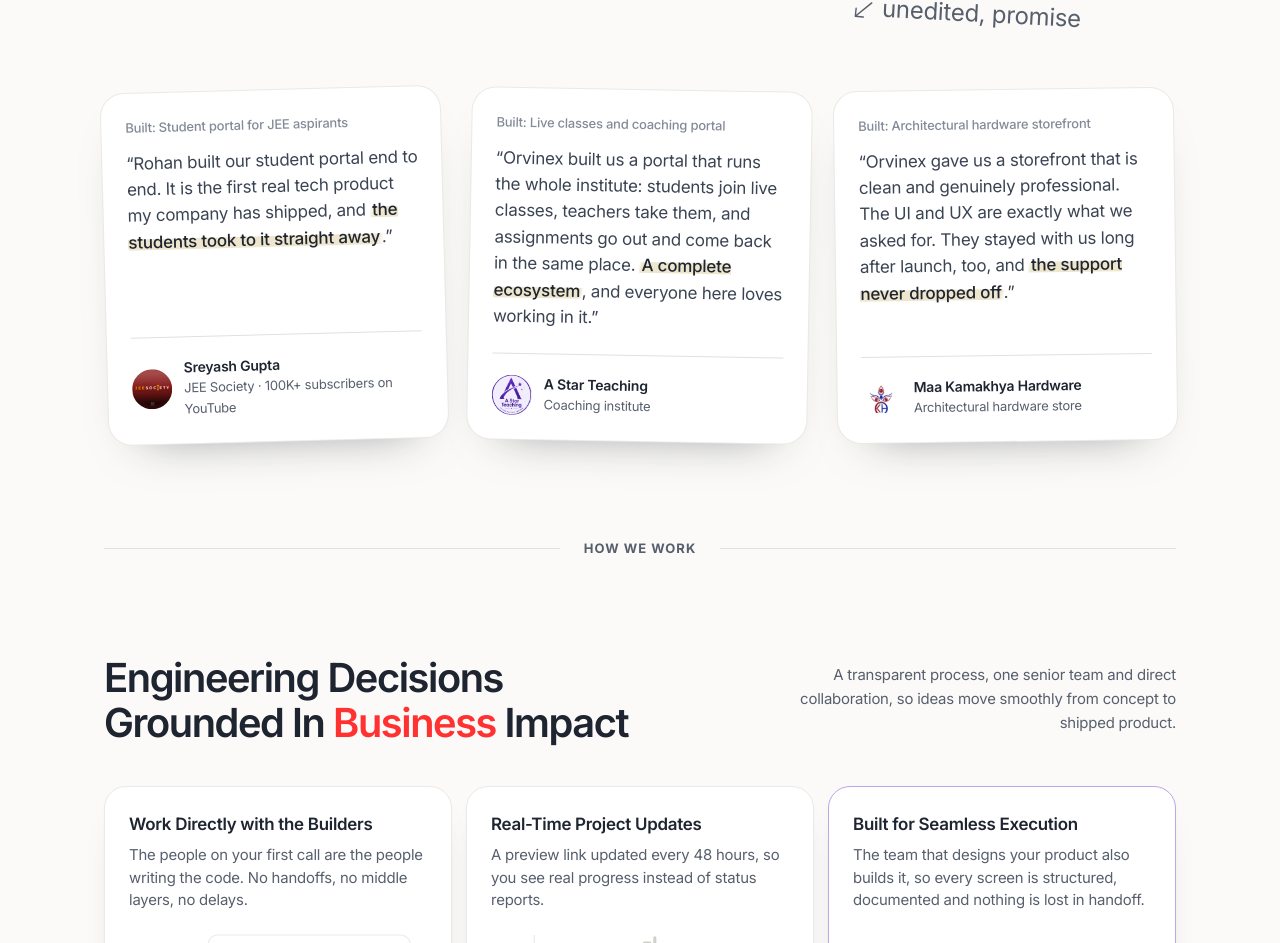
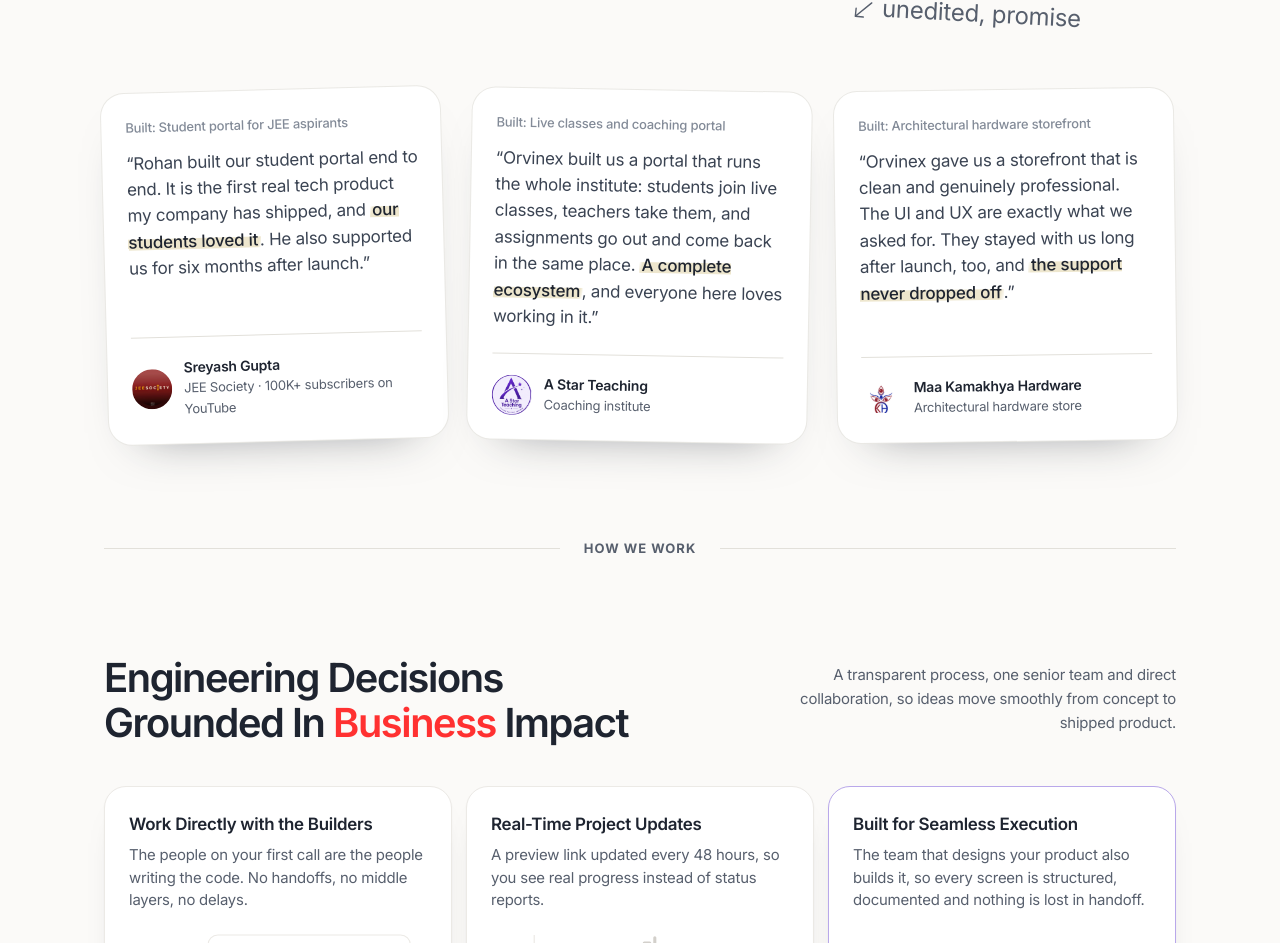
Before and after one commit to martiniscoding/orvinex-studios, a Next.js app: page / in a window 1280 px wide. Shown: the part 2611-3554 px from the top of the page. Built offline with nearby package versions, Linux system fonts and the light colour scheme.

Commit message:
Update the JEE Society review: students loved it, six months of support
Co-Authored-By: Claude Opus 5.5 <noreply@anthropic.com>

```diff
--- a/src/content/site.ts
+++ b/src/content/site.ts
@@ -193,8 +193,8 @@ export const pricing = {
  */
 export const testimonials = [
   {
-    quote: "Rohan built our student portal end to end. It is the first real tech product my company has shipped, and the students took to it straight away.",
-    highlight: "the students took to it straight away",
+    quote: "Rohan built our student portal end to end. It is the first real tech product my company has shipped, and our students loved it. He also supported us for six months after launch.",
+    highlight: "our students loved it",
     name: "Sreyash Gupta",
     role: "JEE Society · 100K+ subscribers on YouTube",
     logo: "/reviews/jee-society.png",
```
